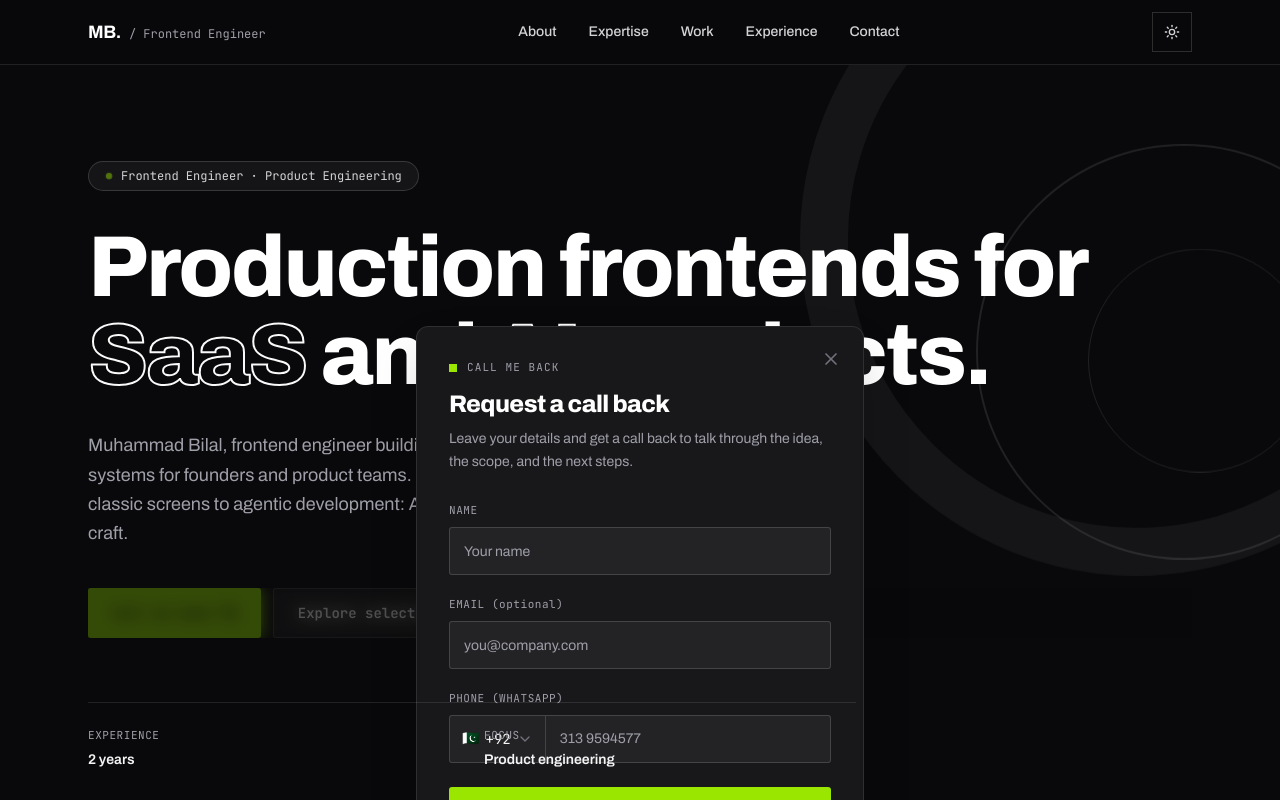
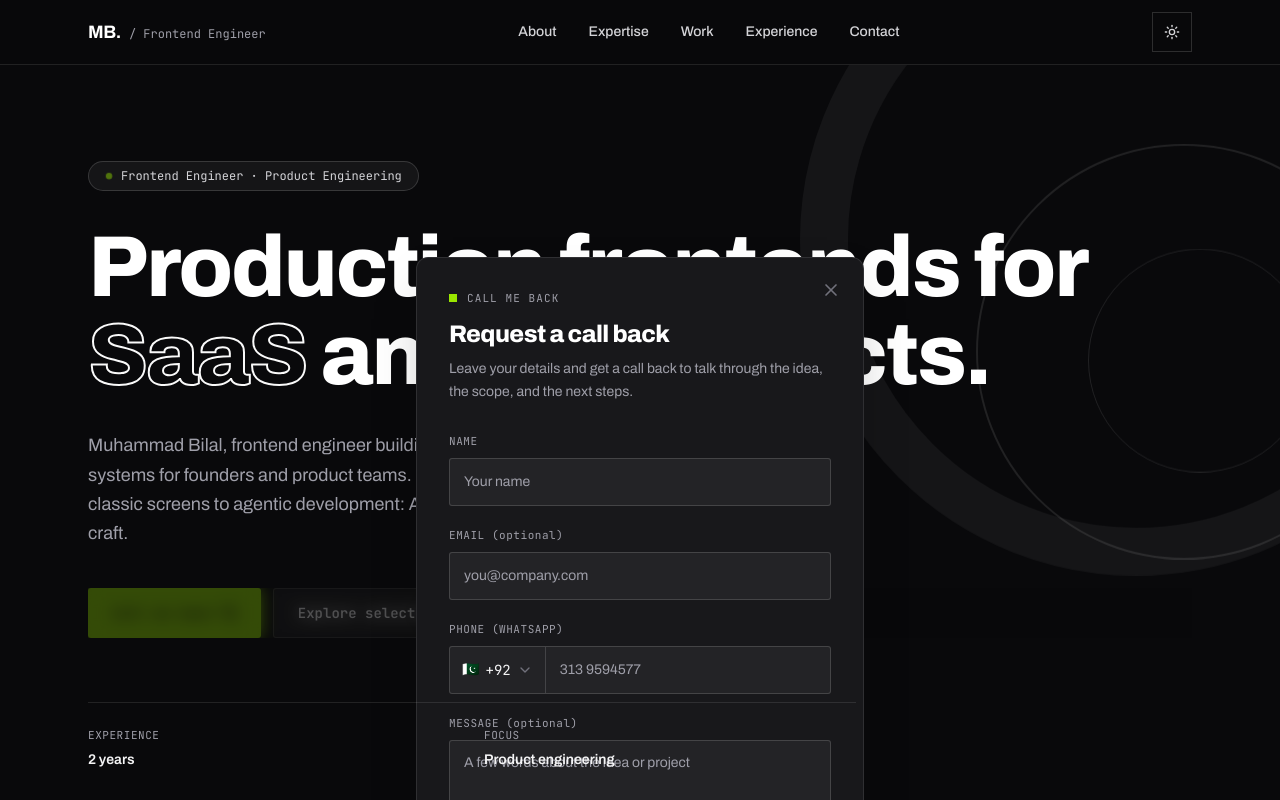
Before and after one commit to Bilal-Khan152/portfolio, a Next.js app: page / in a window 1280 px wide. Both pictures are taken after a click on the button "Call me back". Shown: the top 800 px of the page. Built offline with nearby package versions, Linux system fonts and the light colour scheme.

Commit message:
Add optional message field to call-back form

```diff
--- a/app/api/lead/route.js
+++ b/app/api/lead/route.js
@@ -74,6 +74,7 @@ export async function POST(request) {
   const name = String(body?.name ?? '').trim().slice(0, 80);
   const email = String(body?.email ?? '').trim().slice(0, 120);
   const phone = String(body?.phone ?? '').trim();
+  const message = String(body?.message ?? '').trim().slice(0, 1000);
   const digits = phone.replace(/\D/g, '');
 
   if (name.length < 2 || digits.length < 7 || digits.length > 15) {
@@ -82,6 +83,7 @@ export async function POST(request) {
 
   const lines = ['New call back request', `Name: ${name}`, `Phone: ${phone}`];
   if (email) lines.push(`Email: ${email}`);
+  if (message) lines.push(`Message: ${message}`);
   const text = lines.join('\n');
 
   const jobs = [];
--- a/components/BookCallModal.jsx
+++ b/components/BookCallModal.jsx
@@ -23,6 +23,7 @@ export default function BookCallModal({ onClose }) {
   const [email, setEmail] = useState('');
   const [phone, setPhone] = useState('');
   const [website, setWebsite] = useState(''); // honeypot, humans never fill it
+  const [message, setMessage] = useState('');
   const [errors, setErrors] = useState({});
   const [sending, setSending] = useState(false);
   const [sent, setSent] = useState(false);
@@ -53,7 +54,7 @@ export default function BookCallModal({ onClose }) {
     setErrors(next);
     if (Object.keys(next).length > 0) return;
 
-    const details = { name: name.trim(), email: email.trim(), phone, website };
+    const details = { name: name.trim(), email: email.trim(), phone, website, message: message.trim() };
     setSending(true);
     try {
       const res = await fetch('/api/lead', {
@@ -70,6 +71,7 @@ export default function BookCallModal({ onClose }) {
     } catch {
       const lines = ['New call back request', `Name: ${details.name}`, `Phone: ${details.phone}`];
       if (details.email) lines.push(`Email: ${details.email}`);
+      if (details.message) lines.push(`Message: ${details.message}`);
       window.open(
         `https://wa.me/${WHATSAPP_NUMBER}?text=${encodeURIComponent(lines.join('\n'))}`,
         '_blank',
@@ -184,6 +186,20 @@ export default function BookCallModal({ onClose }) {
                 {errors.phone && <p className="mt-1.5 text-xs text-red-500">{errors.phone}</p>}
               </div>
 
+              <div>
+                <label htmlFor="book-message" className={labelClass}>
+                  Message <span className="text-zinc-400 normal-case">(optional)</span>
+                </label>
+                <textarea
+                  id="book-message"
+                  rows={3}
+                  placeholder="A few words about the idea or project"
+                  value={message}
+                  onChange={(e) => setMessage(e.target.value)}
+                  className="mt-1.5 w-full resize-none rounded-[3px] border border-zinc-300 bg-white px-3.5 py-3 font-sans text-sm text-zinc-900 outline-none transition-colors placeholder:text-zinc-400 focus:border-lime-500 dark:border-white/15 dark:bg-white/5 dark:text-zinc-100"
+                />
+              </div>
+
               <button
                 type="submit"
                 disabled={sending}
```
